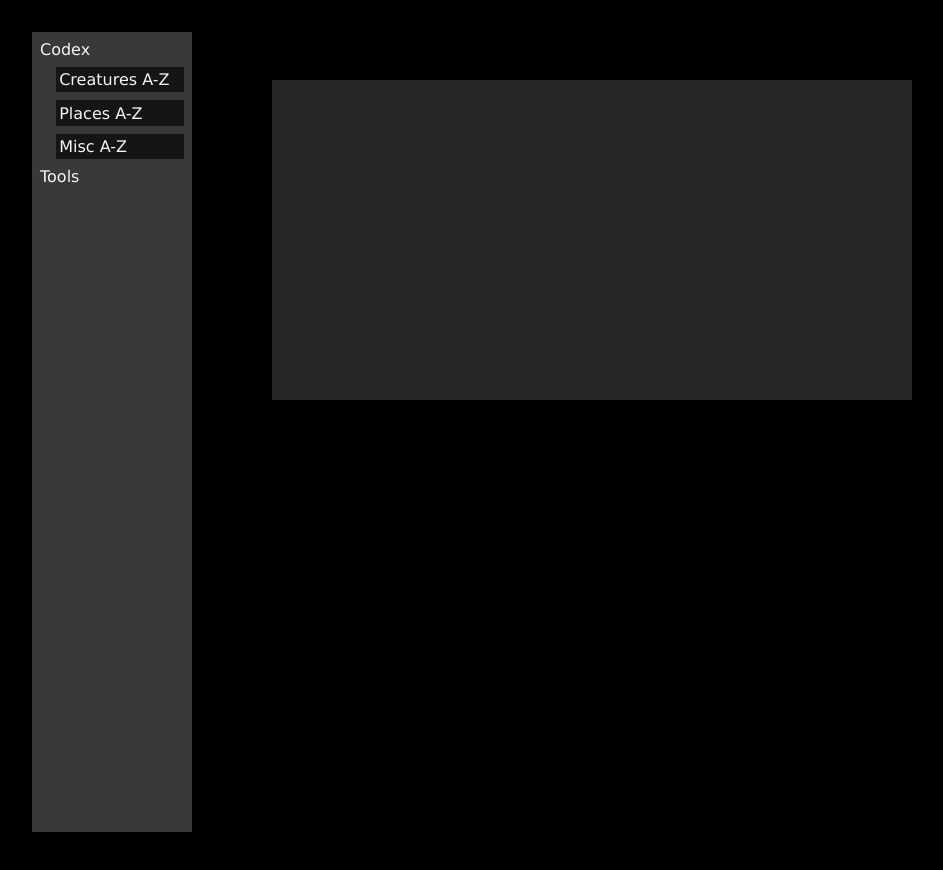
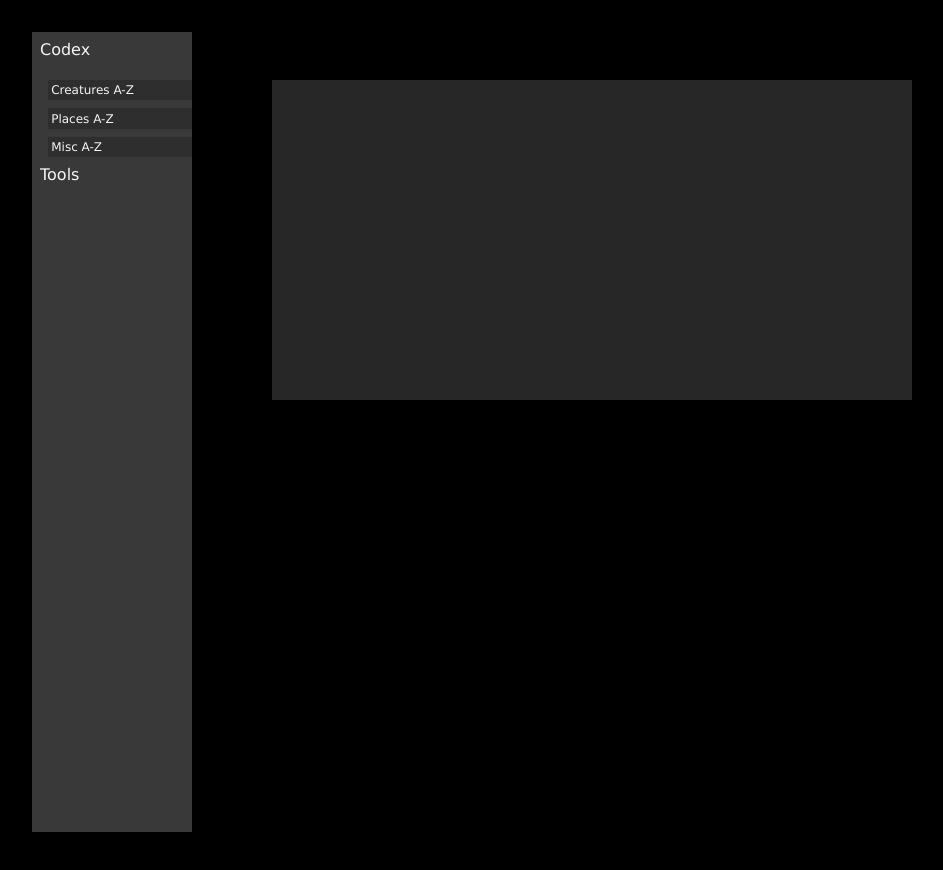
Before and after one commit to dnlstronge/monsters-db, a React (Create React App) app: page / in a window 1280 px wide. Both pictures are taken after a click on the element "Codex". Shown: the top 870 px of the page, without its empty margins (0-943 px from the left). Built offline with nearby package versions, Linux system fonts and the light colour scheme.

Commit message:
[x] - add logic

```diff
--- a/src/Components/Nav/Navbar.module.css
+++ b/src/Components/Nav/Navbar.module.css
@@ -9,18 +9,29 @@
 }
 .codex {
     margin: 0.5rem;
+    height: 2rem;
+    width: 6rem;
 }
 .tools {
     margin: 0.5rem;
+    height: 2rem;
+    width: 6rem;
 }
 .sectionNotActive {
+    font-size: 12px;
+    margin-left: 1rem;
+    margin-top: 0.5rem;
+    margin-bottom: 0.5rem;
+
+    background: rgb(47, 46, 46);
+    padding: 0.2rem;
+
+}
+.sectionActive {
+    font-size: 12px;
     margin-left: 1rem;
     margin-top: 0.5rem;
     margin-bottom: 0.5rem;
     background: rgb(21, 21, 21);
-    padding: 0.2rem;
-
+    padding: 0.4rem;
 }
-.sectionActive {
-  color: grey;
-}
--- a/src/Components/Nav/Navbar.tsx
+++ b/src/Components/Nav/Navbar.tsx
@@ -21,30 +21,38 @@ const Navbar: React.FC<navBarProps> = (props) => {
     /* handlers */
 
     const handleExpandCodex = () => {
-        setExpand(true)
+        setExpand(!expand)
     }
     const handleShowCreaturesAZ = () => {
-        setShowCreatures(!showCreaturesAZ)
+        setExpand(true)
+        setShowCreatures(true)
+        setShowMiscAZ(false)
+        setShowPlaceAZ(false)
         props.creaturesAZ()
     }
 
     const handleShowPlaces = () => {
-        setShowPlaceAZ(!showPlaceAZ)
+        setExpand(true)
+        setShowPlaceAZ(true)
+        setShowCreatures(false)
+        setShowMiscAZ(false)
     }
     const handleShowMisc = () => {
-        setShowMiscAZ(!showMiscAZ)
+        setExpand(true)
+        setShowMiscAZ(true)
+        setShowCreatures(false)
+        setShowPlaceAZ(false)
     }
     return (
         <nav className={classes.container}>
 
-            <div onClick={handleExpandCodex} className={classes.codex}>Codex
+            <div onClick={handleExpandCodex} className={classes.codex}>Codex </div>
             {expand &&
-                <section className={classes.expandcodex} >
-                    <div onClick={handleShowCreaturesAZ} className={creaturesStyle}>Creatures A-Z</div>
-                    <div onClick={handleShowPlaces}className={placeStyle}>Places A-Z</div>
-                    <div onClick={handleShowMisc} className={miscStyle}>Misc A-Z</div>
-                </section>}
-            </div>
+                    <div onClick={handleShowCreaturesAZ} className={creaturesStyle}>Creatures A-Z</div>}
+            {expand &&
+                    <div onClick={handleShowPlaces}className={placeStyle}>Places A-Z</div>}
+            {expand &&
+                    <div onClick={handleShowMisc} className={miscStyle}>Misc A-Z</div>}
             <div className={classes.tools}>Tools</div>
 
 
--- a/src/Components/Pages/CreaturesAZ/CreaturesAZ.tsx
+++ b/src/Components/Pages/CreaturesAZ/CreaturesAZ.tsx
@@ -1,9 +1,18 @@
-import React from 'react'
+import React, {useState} from 'react'
+
+/** get results and filter ???  */
+
+const lettersAZ = ["a", "b", "c", "d", "e", "f", "g", "h", "i", "j", "x", "l", "m", "n",
+                    "o", "p", "q", "r", "s", "t", "u", "v", "w", "x", "y", "z"]
 
 const CreaturesAZ = () => {
+  const [ showResults, setShowResults ] = useState("")
   return (
-    <div>CreaturesAZ</div>
+    <>
+    <div>Creatures AZ</div>
+    <div>Results</div>
+    </>
   )
 }
 
-export default CreaturesAZ
+export default CreaturesAZ;
```
